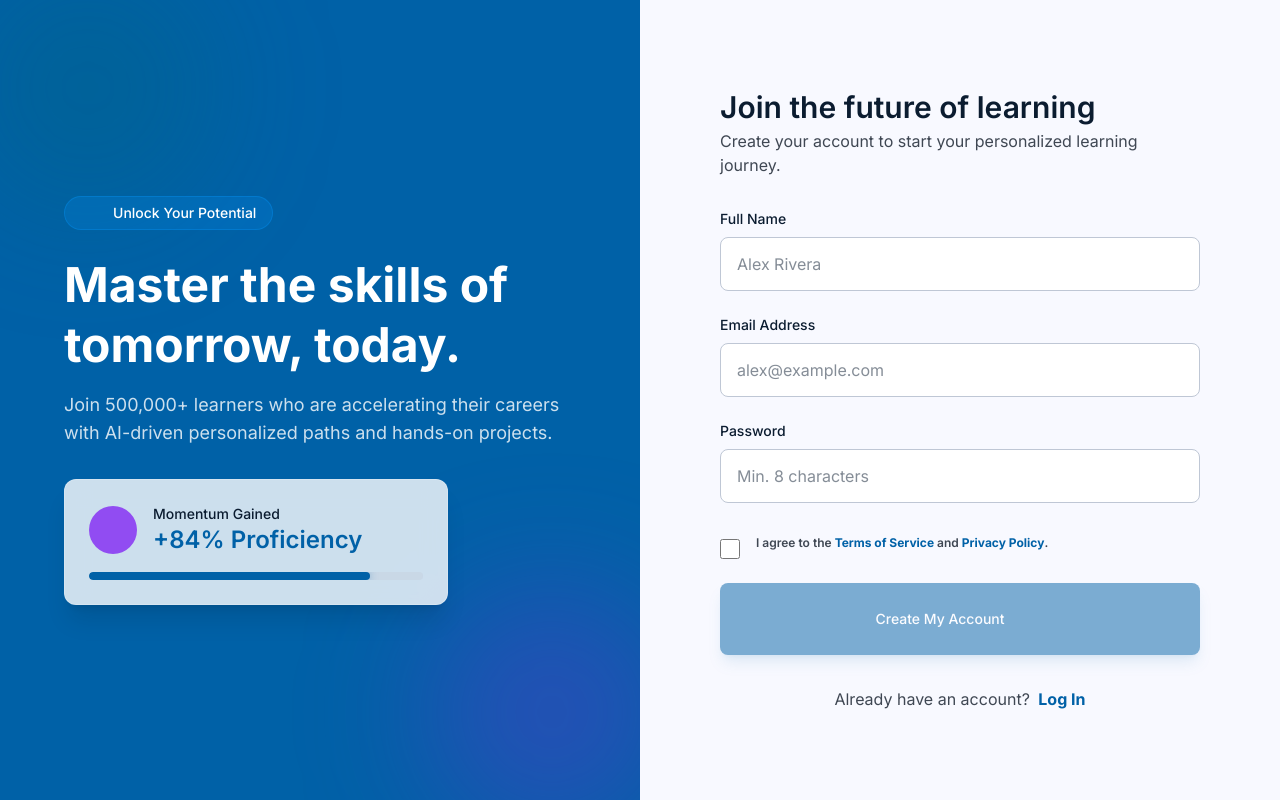
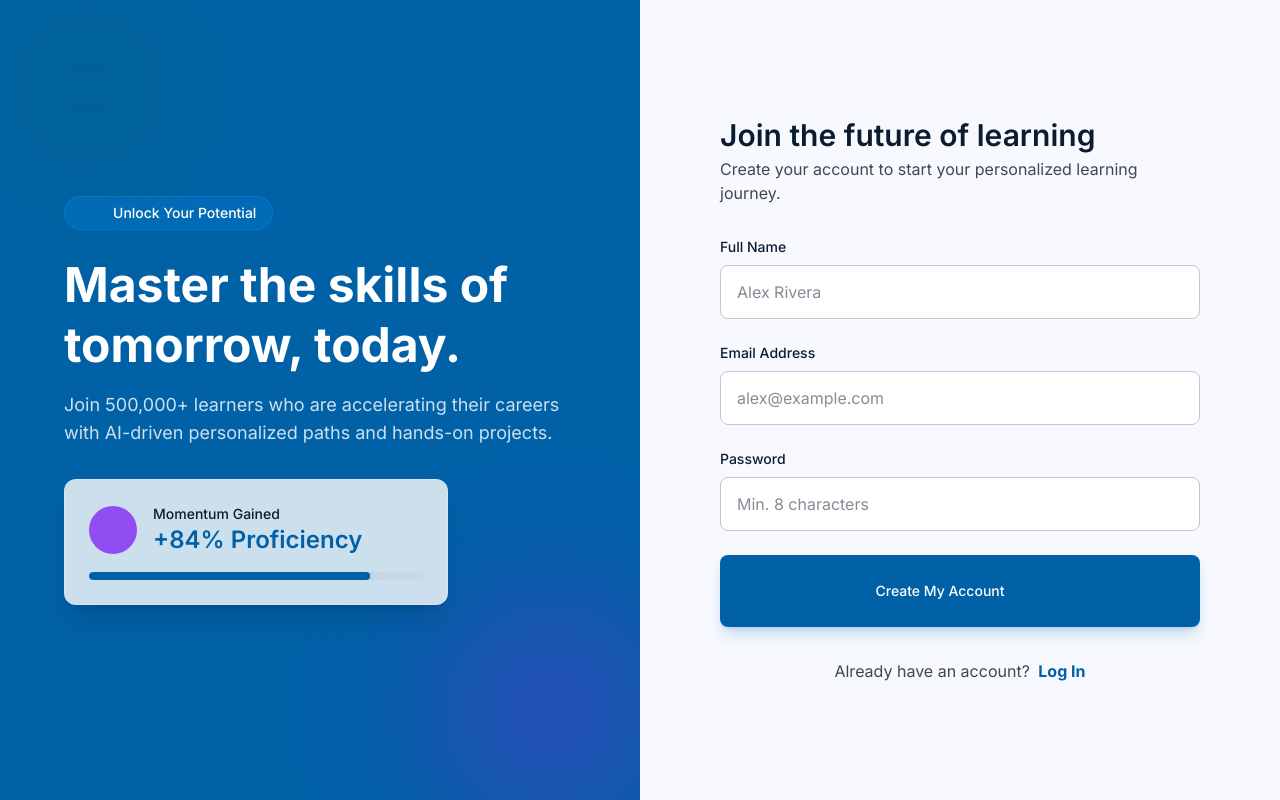
Before and after one commit to priyanshupandey2-crypto/Warriors, a Next.js app in the folder frontend/: page /signup in a window 1280 px wide. Built offline with nearby package versions, Linux system fonts and the light colour scheme; no server answers.

Commit message:
Removed agreement button from signup page

```diff
--- a/frontend/src/app/signup/page.tsx
+++ b/frontend/src/app/signup/page.tsx
@@ -11,14 +11,12 @@ export default function SignupPage() {
   const [email, setEmail] = useState("");
   const [password, setPassword] = useState("");
   const [showPw, setShowPw] = useState(false);
-  const [agreed, setAgreed] = useState(false);
   const [loading, setLoading] = useState(false);
   const [toast, setToast] = useState(false);
   const [localError, setLocalError] = useState("");
 
   const handleSubmit = async (e: React.FormEvent) => {
     e.preventDefault();
-    if (!agreed) return;
     setLocalError("");
     setLoading(true);
     const result = await signup(name, email, password);
@@ -125,20 +123,9 @@ export default function SignupPage() {
                 </button>
               </div>
             </div>
-            <div className="flex items-start gap-4 pt-2">
-              <input
-                className="mt-1 w-5 h-5 text-primary border-outline-variant rounded focus:ring-primary/20 accent-primary"
-                id="terms" required type="checkbox"
-                checked={agreed} onChange={(e) => setAgreed(e.target.checked)}
-              />
-              <label className="text-xs font-semibold text-on-surface-variant" htmlFor="terms">
-                I agree to the <a className="text-primary hover:underline font-bold" href="#">Terms of Service</a> and{" "}
-                <a className="text-primary hover:underline font-bold" href="#">Privacy Policy</a>.
-              </label>
-            </div>
             <button
               className="w-full bg-primary text-on-primary py-6 rounded-lg text-sm font-medium shadow-lg shadow-primary/20 hover:bg-primary-container transition-all active:scale-[0.98] flex items-center justify-center gap-4 disabled:opacity-50"
-              type="submit" disabled={loading || !agreed}
+              type="submit" disabled={loading}
             >
               {loading ? "Creating Account..." : "Create My Account"}
               <span className="material-symbols-outlined">arrow_forward</span>
```
